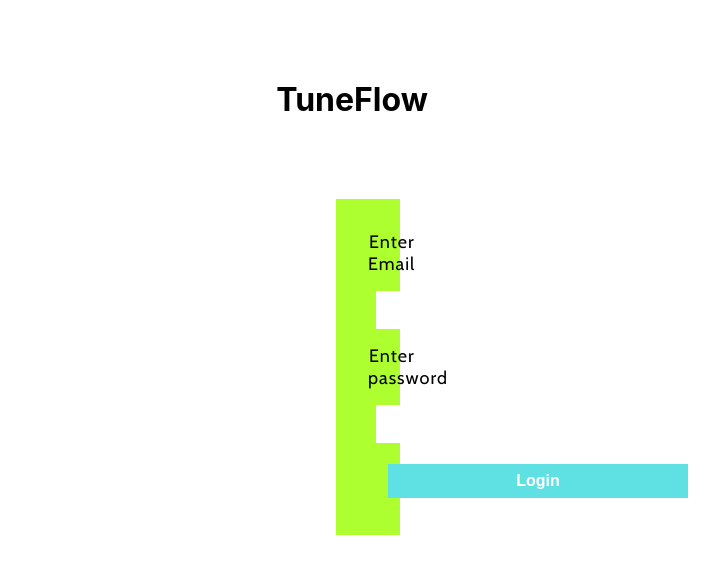
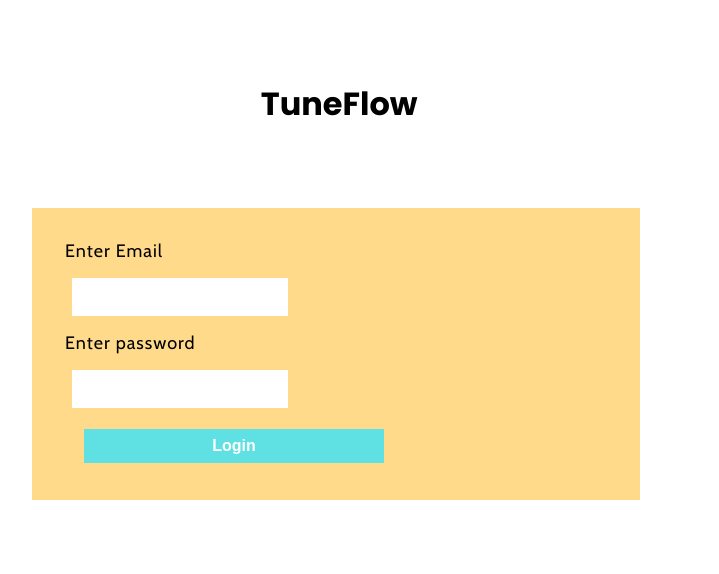
Before and after one commit to srimaran712/CapstoneProject_Odinschool-fullstack-Manimaran_Srinivasan, a React (Create React App) app in the folder admin/admin/: page /login in a window 1280 px wide. Shown: the top 574 px of the page, without its empty margins (304-1023 px from the left). Built offline with nearby package versions, Linux system fonts and the light colour scheme.

Commit message:
updating css

```diff
--- a/admin/admin/src/staticfiles/dashboard.css
+++ b/admin/admin/src/staticfiles/dashboard.css
@@ -151,29 +151,31 @@ label{
 /*------login-container-----*/
 
 .login-container{
-    max-width:100%;
+    width:100%;
 }
 .form-container{
-    margin:5rem 10rem;
+    margin:5rem 6rem;
 }
 
 .login-form{
-    margin:5rem 30rem;
+    margin:5rem 15rem;
     padding:2rem 2rem;
-    background:greenyellow;
+    background:
+    #FFDA8A;
 
 }
 .login-heading{
     text-align:center;
     width:80%;
     margin:0px 7rem;
+    font-family:'Poppins',sans-serif;
 
 }
 
 .login-input{
-    width:300px;
+    width:200px;
     border:none;
-    padding:0.6rem 0.7rem;
+    padding:0.6rem 0.5rem;
     margin:1rem 0.5rem;
     font-family:'Cabin',sans-serif;
     font-size:16px;
```
